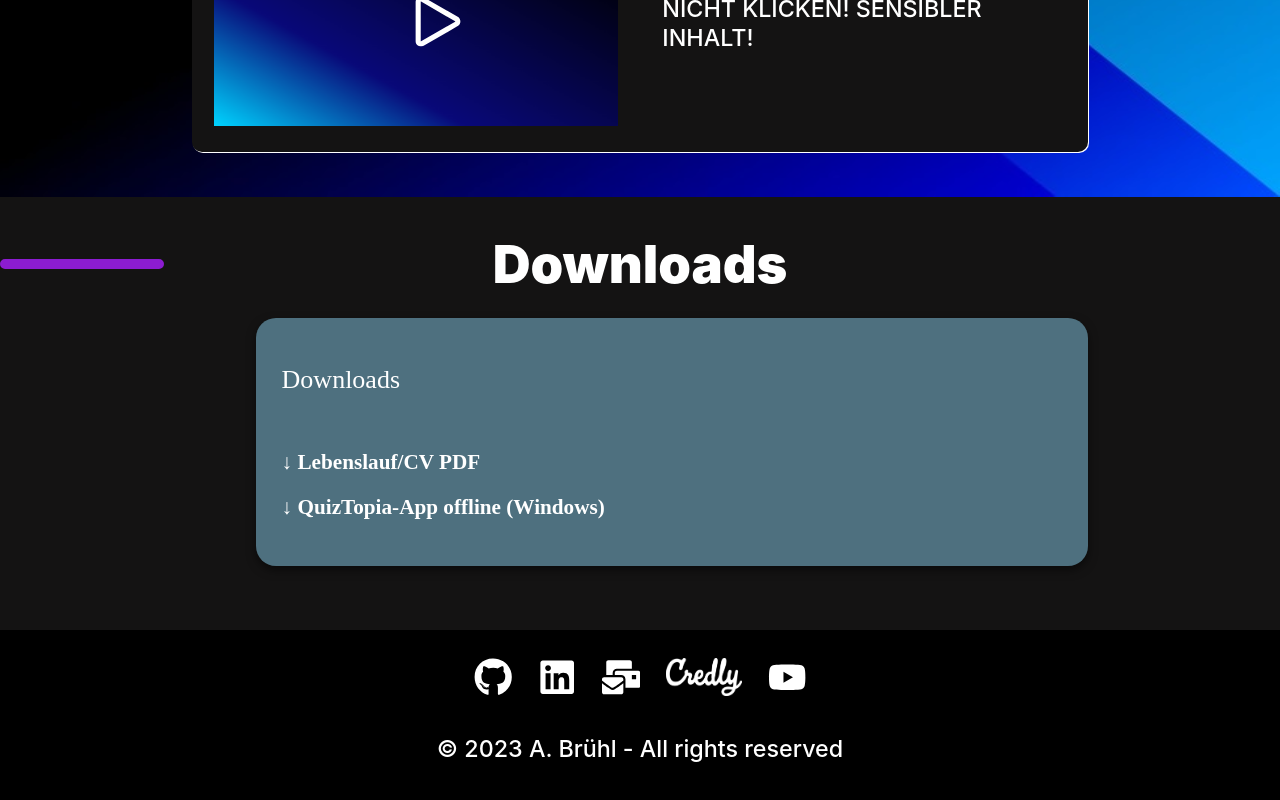
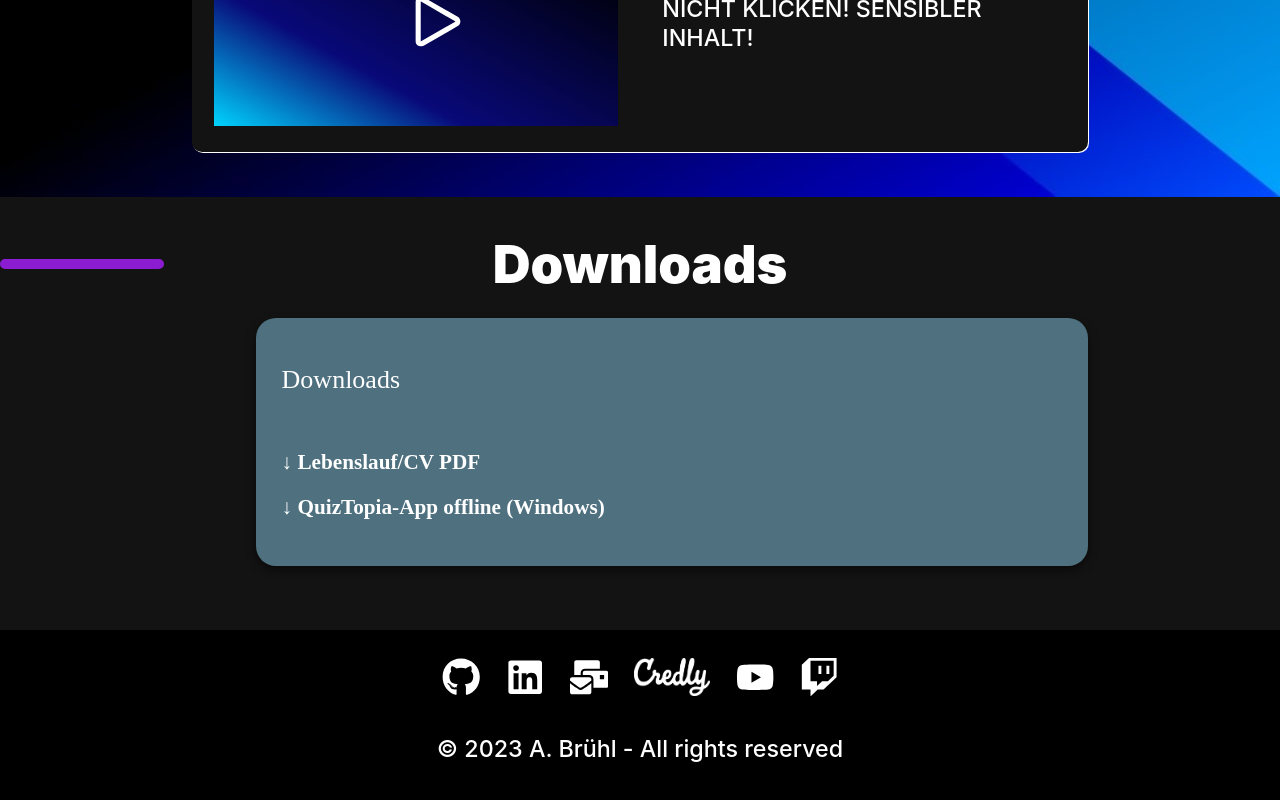
Before and after one commit to AndiBruehl/my-portfolio, a React (Create React App) app: page / in a window 1280 px wide. Shown: the part 5610-6410 px from the top of the page. Built offline with nearby package versions, Linux system fonts and the light colour scheme.

Commit message:
added twitch

```diff
--- a/src/components/Contact/Contact.js
+++ b/src/components/Contact/Contact.js
@@ -1,6 +1,6 @@
 import React, { useState } from 'react';
 import classes from './Contact.module.css';
-import { FaMailBulk, FaYoutube, FaGithub, FaLinkedin } from 'react-icons/fa';
+import { FaMailBulk, FaYoutube, FaGithub, FaLinkedin, FaTwitch } from 'react-icons/fa';
 // import {FaEnvelope } from 'react-icons/fa';
 import credly_white from "../../assets/credly_white.png";
 // import ContactForm from './ContactForm'; // Import the ContactForm component
@@ -71,6 +71,9 @@ const Contacts = () => {
           <a href="https://www.youtube.com/@andreasbruehldev" target="_blank">
             <FaYoutube style={youtubeIconStyle} />
           </a>
+          <a href="https://www.twitch.tv/tigersoul89" target="_blank">
+            <FaTwitch style={youtubeIconStyle} />
+          </a>
           {/* <a href="#" onClick={() => setShowEmailForm(!showEmailForm)}>
             <FaEnvelope style={messageIconStyle} />
           </a> */}
```
